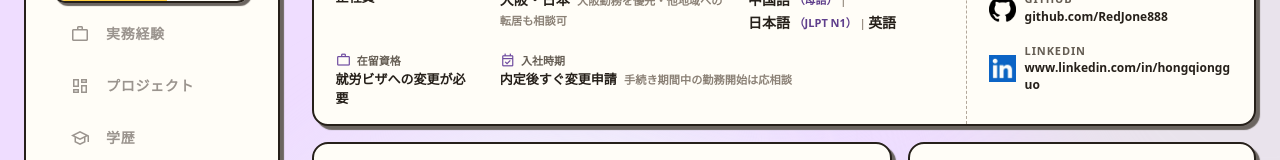
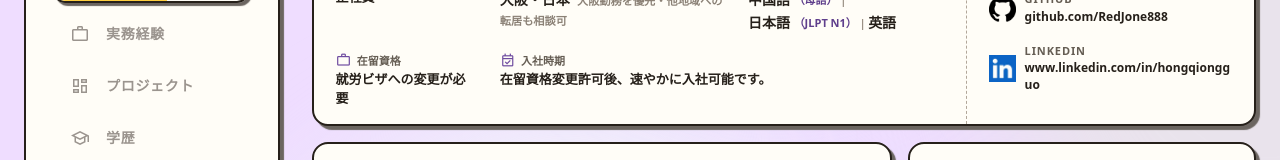
Before and after one commit to RedJone888/guohongqiong, a Nuxt app: page / in a window 1280 px wide. Shown: the part 323-483 px from the top of the page. Built offline with nearby package versions, Linux system fonts and the light colour scheme.

Commit message:
Clarify availability after residence status approval

```diff
--- a/app/data/site.ts
+++ b/app/data/site.ts
@@ -348,8 +348,7 @@ export const profilePageCopy = {
         key: "start",
         icon: "event_available",
         label: "入社時期",
-        value: "内定後すぐ変更申請",
-        secondary: "手続き期間中の勤務開始は応相談",
+        value: "在留資格変更許可後、速やかに入社可能です。",
       },
     ],
     focusEyebrow: "WHAT I BRING",
@@ -446,8 +445,7 @@ export const profilePageCopy = {
         key: "start",
         icon: "event_available",
         label: "Start timing",
-        value: "Can apply immediately after an offer",
-        secondary: "An earlier part-time start can be discussed during processing",
+        value: "Available to start promptly after my change of residence status is approved.",
       },
     ],
     focusEyebrow: "WHAT I BRING",
--- a/app/pages/index.vue
+++ b/app/pages/index.vue
@@ -60,7 +60,6 @@
                                 </dt>
                                 <dd class="profile-job-search-value">
                                     <span>{{ item.value }}</span>
-                                    <span v-if="item.secondary" class="profile-secondary">{{ item.secondary }}</span>
                                 </dd>
                             </div>
                         </dl>
@@ -1029,8 +1028,6 @@ const onDialogKeydown = (event: KeyboardEvent) => {
         flex: 1 1 0; min-height: 0; overflow-y: auto;
         overscroll-behavior: contain; scrollbar-width: none;
     }
-    .profile-job-search-item[data-job-key="start"] dd { white-space: nowrap; }
-    .profile-job-search-item[data-job-key="start"] .profile-secondary { white-space: nowrap; }
 }
 
 @media (max-width: 1279px) {
```
